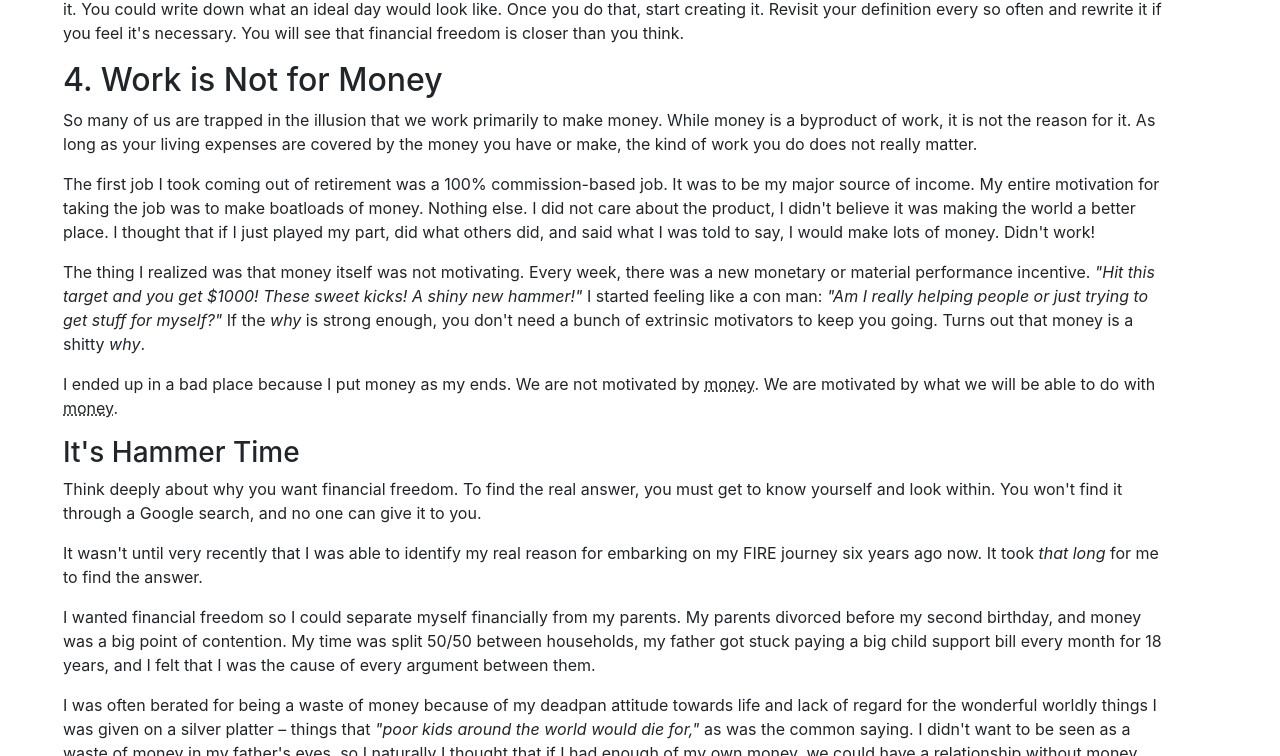
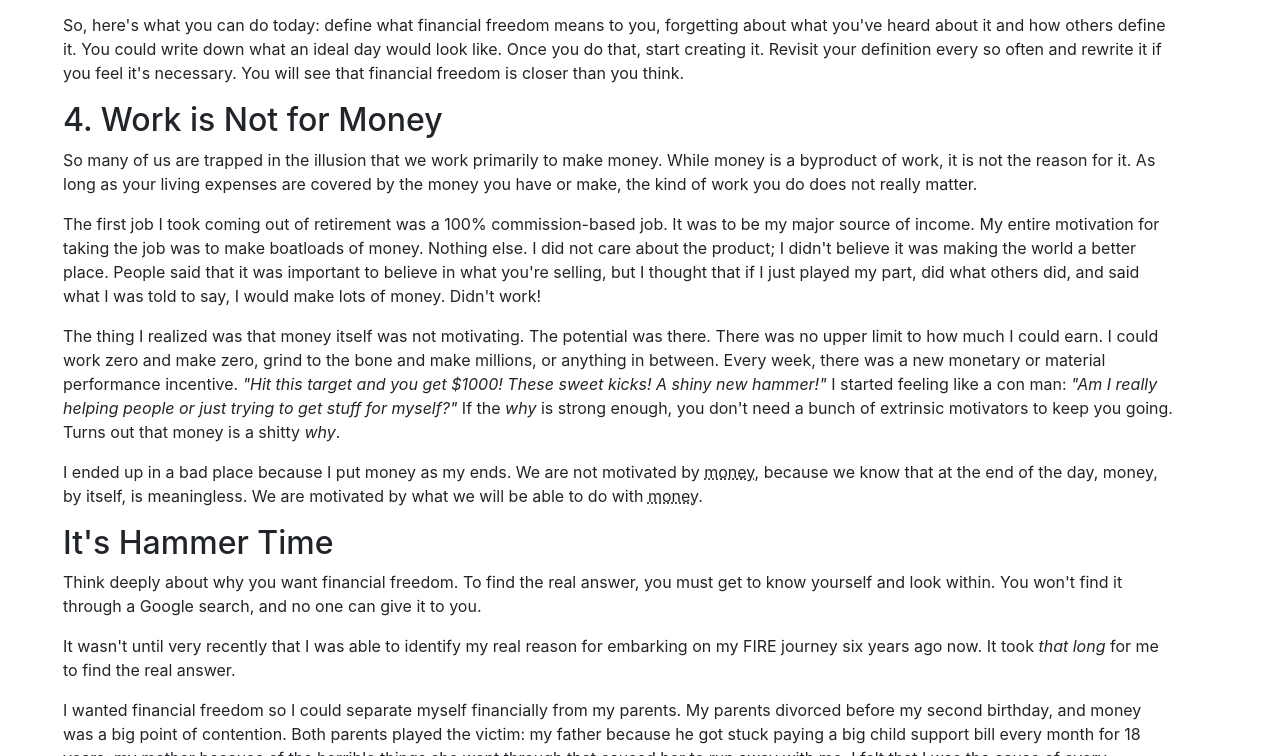
Before and after one commit to asodhani/righteousfinance, a website: page dist/blog/p002.html in a window 1280 px wide. Shown: the part 2044-2800 px from the top of the page. Drawn offline with nearby package versions, Linux system fonts and the light colour scheme; a web font is replaced by a local one.

Commit message:
small updates

```diff
--- a/dist/blog/p002.html
+++ b/dist/blog/p002.html
@@ -44,6 +44,8 @@
         </div>
 
         <p>But — as I <a href="https://www.amazon.com/Mistakes-Were-Made-But-Not/dp/0151010986/" target="_blank">must say</a> — it was worth it, because I get to write this article sharing with you what I've learned so that you may stand on my shoulders.</p>
+
+        <p>And, life isn't all about money, as you know. That's not one of today's lessons though. If it were, I would have to rename this article.</p>
 
         <p>So without further ado, here are <strong><abbr title="4">four</abbr> things retirement taught me about money</strong>.</p>
 
@@ -96,22 +98,24 @@
 
         <p>So many of us are trapped in the illusion that we work primarily to make money. While money is a byproduct of work, it is not the reason for it. As long as your living expenses are covered by the money you have or make, the kind of work you do does not really matter.</p>
 
-        <p>The first job I took coming out of retirement was a 100% commission-based job. It was to be my major source of income. My entire motivation for taking the job was to make boatloads of money. Nothing else. I did not care about the product, I didn't believe it was making the world a better place. I thought that if I just played my part, did what others did, and said what I was told to say, I would make lots of money. Didn't work!</p>
+        <p>The first job I took coming out of retirement was a 100% commission-based job. It was to be my major source of income. My entire motivation for taking the job was to make boatloads of money. Nothing else. I did not care about the product; I didn't believe it was making the world a better place. People said that it was important to believe in what you're selling, but I thought that if I just played my part, did what others did, and said what I was told to say, I would make lots of money. Didn't work!</p>
 
-        <p>The thing I realized was that money itself was not motivating. Every week, there was a new monetary or material performance incentive. <em>"Hit this target and you get $1000! These sweet kicks! A shiny new hammer!"</em> I started feeling like a con man: <em>"Am I really helping people or just trying to get stuff for myself?"</em> If the <em>why</em> is strong enough, you don't need a bunch of extrinsic motivators to keep you going. Turns out that money is a shitty <em>why</em>.</p>
+        <p>The thing I realized was that money itself was not motivating. The potential was there. There was no upper limit to how much I could earn. I could work zero and make zero, grind to the bone and make millions, or anything in between. Every week, there was a new monetary or material performance incentive. <em>"Hit this target and you get $1000! These sweet kicks! A shiny new hammer!"</em> I started feeling like a con man: <em>"Am I really helping people or just trying to get stuff for myself?"</em> If the <em>why</em> is strong enough, you don't need a bunch of extrinsic motivators to keep you going. Turns out that money is a shitty <em>why</em>.</p>
 
-        <p>I ended up in a bad place because I put money as my ends. We are not motivated by <abbr title="or hammers">money</abbr>. We are motivated by what we will be able to do with <abbr title="or a hammer">money</abbr>.</p>
+        <p>I ended up in a bad place because I put money as my ends. We are not motivated by <abbr title="or hammers">money</abbr>, because we know that at the end of the day, money, by itself, is meaningless. We are motivated by what we will be able to do with <abbr title="or a hammer">money</abbr>.</p>
 
 
-        <h3>It's Hammer Time</h3>
+
+
+        <h2>It's Hammer Time</h2>
 
         <p>Think deeply about why you want financial freedom. To find the real answer, you must get to know yourself and look within. You won't find it through a Google search, and no one can give it to you.</p>
 
-        <p>It wasn't until very recently that I was able to identify my real reason for embarking on my FIRE journey six years ago now. It took <em>that long</em> for me to find the answer.</p>
+        <p>It wasn't until very recently that I was able to identify my real reason for embarking on my FIRE journey six years ago now. It took <em>that long</em> for me to find the real answer.</p>
 
-        <p>I wanted financial freedom so I could separate myself financially from my parents. My parents divorced before my second birthday, and money was a big point of contention. My time was split 50/50 between households, my father got stuck paying a big child support bill every month for 18 years, and I felt that I was the cause of every argument between them.</p>
+        <p>I wanted financial freedom so I could separate myself financially from my parents. My parents divorced before my second birthday, and money was a big point of contention. Both parents played the victim: my father because he got stuck paying a big child support bill every month for 18 years; my mother because of the horrible things she went through that caused her to run away with me. I felt that I was the cause of every argument between them.</p>
 
-        <p>I was often berated for being a waste of money because of my deadpan attitude towards life and lack of regard for the wonderful worldly things I was given on a silver platter – things that <em>"poor kids around the world would die for,"</em> as was the common saying. I didn't want to be seen as a waste of money in my father's eyes, so I naturally I thought that if I had enough of my own money, we could have a relationship without money getting in the way.</p>
+        <p>I was often berated for being a waste of money because of my deadpan attitude towards life and lack of regard for the wonderful worldly things I was constantly given on a silver platter – things that <em>"poor kids around the world would die for,"</em> as was the common saying. I didn't want to be seen as a waste of money in my father's eyes, so I naturally I thought that if I had enough of my own money, we could have a relationship without money getting in the way.</p>
 
         <p>There were things that I wanted to tell my father, but my mother told me not to because it might make him angry. And if he got angry, he might stop paying for my college, not give me money in the future if I needed it, or even write me out of his will. It never felt right to me that I should act a certain way or (not) say certain things to keep the cash flowing and reserves available. If I had financial freedom, I could be honest with my father because I wouldn't ever need to call upon him for money. He had enough people coming after him for that!</p>
 
```
